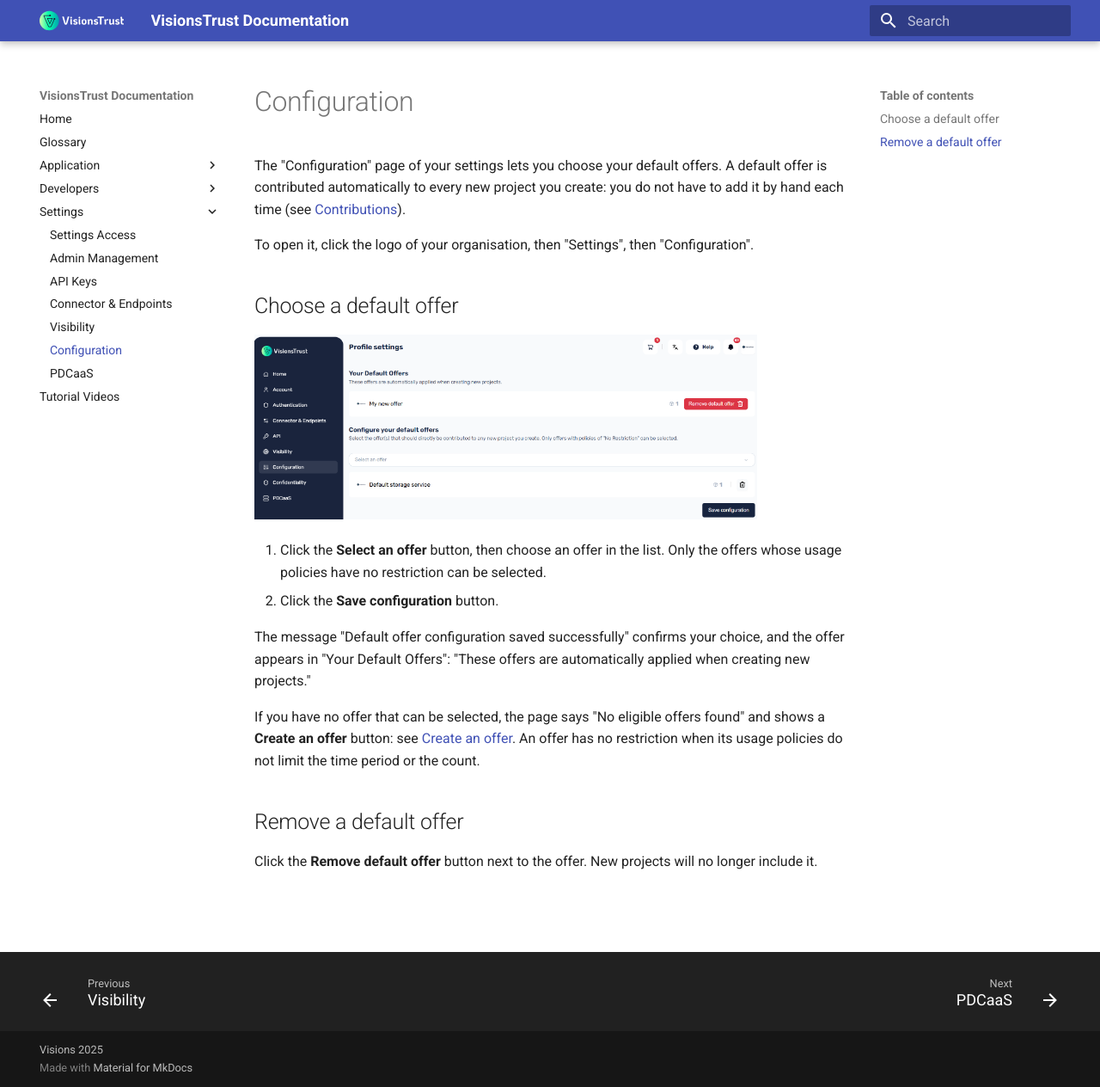
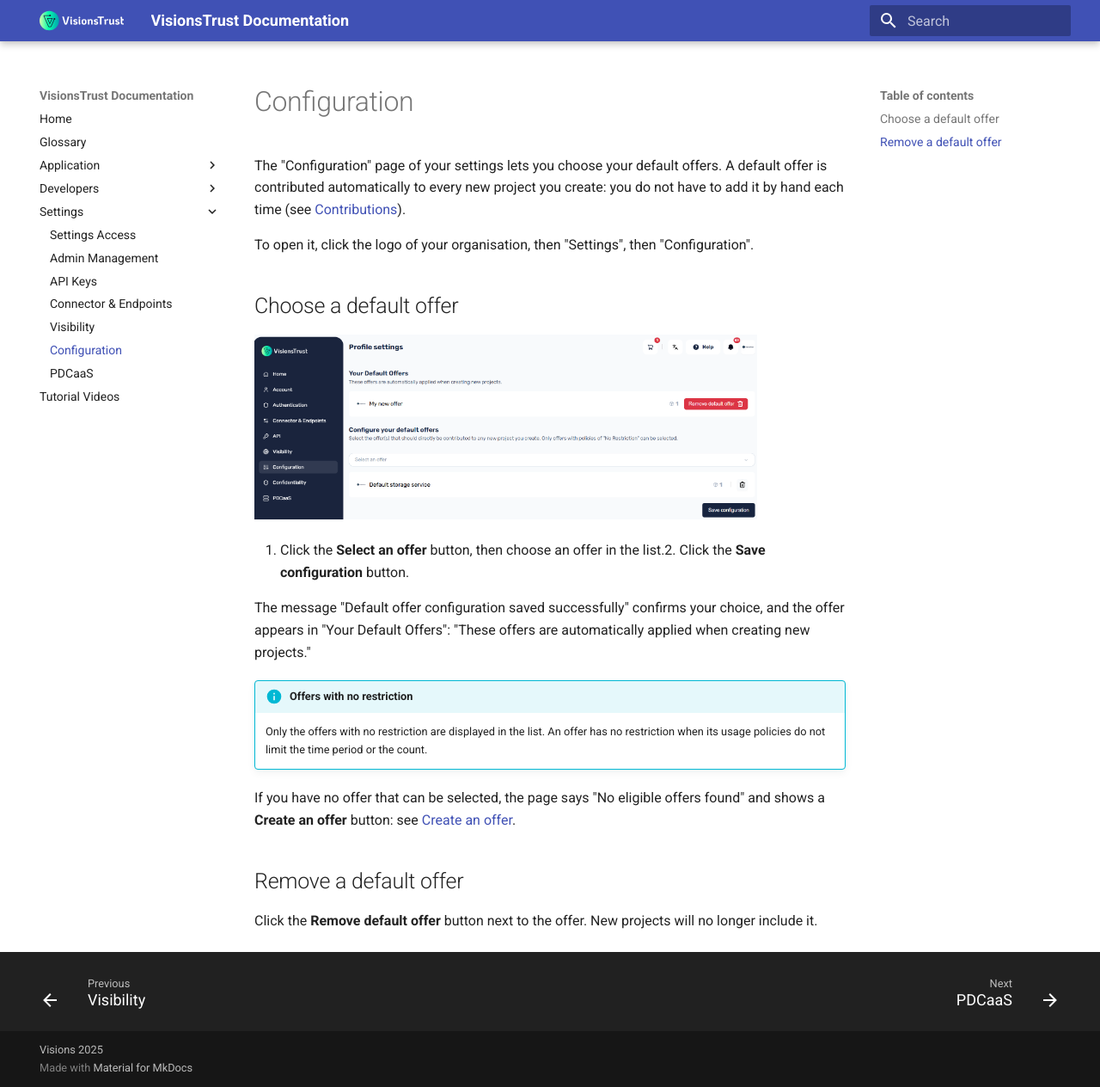
Before and after one commit to VisionsOfficial/visionstrust-docs, an MkDocs documentation site: the page built from docs/settings/configuration.md, in a window 1280 px wide and 1264 px high. Shown: the whole window at 86% size. Built offline with MkDocs 1.6.1 and Material for MkDocs 9.7.7, drawn with Linux system fonts in a browser that asks for light colours.

Commit message:
docs: add a note on offers without restriction to Configuration

```diff
--- a/docs/settings/configuration.md
+++ b/docs/settings/configuration.md
@@ -8,13 +8,15 @@ To open it, click the logo of your organisation, then "Settings", then "Configur
 
 <p><img src="../images/settings-configuration.png" alt="The Configuration page" width="85%"></p>
 
-1. Click the **Select an offer** button, then choose an offer in the list. Only the offers whose usage policies have no restriction can be selected.
-2. Click the **Save configuration** button.
+1. Click the **Select an offer** button, then choose an offer in the list.2. Click the **Save configuration** button.
 
 The message "Default offer configuration saved successfully" confirms your choice, and the offer appears in "Your Default Offers": "These offers are automatically applied when creating new projects."
 
-If you have no offer that can be selected, the page says "No eligible offers found" and shows a **Create an offer** button: see [Create an offer](../application/registering-resources/creating-an-offer.md). An offer has no restriction when its usage policies do not limit the time period or the count.
+!!! info "Offers with no restriction"
 
+    Only the offers with no restriction are displayed in the list. An offer has no restriction when its usage policies do not limit the time period or the count.
+
+If you have no offer that can be selected, the page says "No eligible offers found" and shows a **Create an offer** button: see [Create an offer](../application/registering-resources/creating-an-offer.md).
 ## Remove a default offer
 
 Click the **Remove default offer** button next to the offer. New projects will no longer include it.
```
